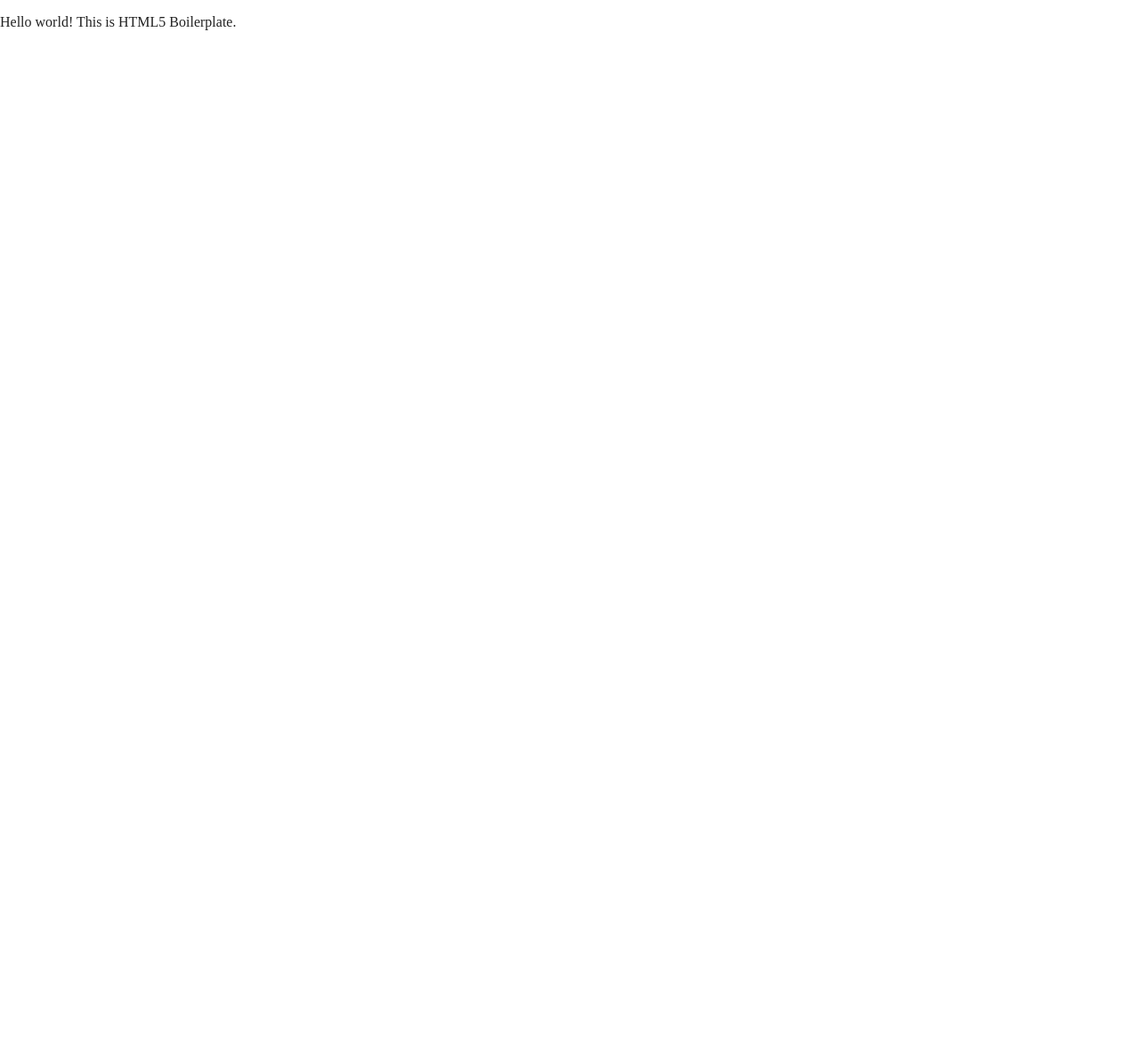
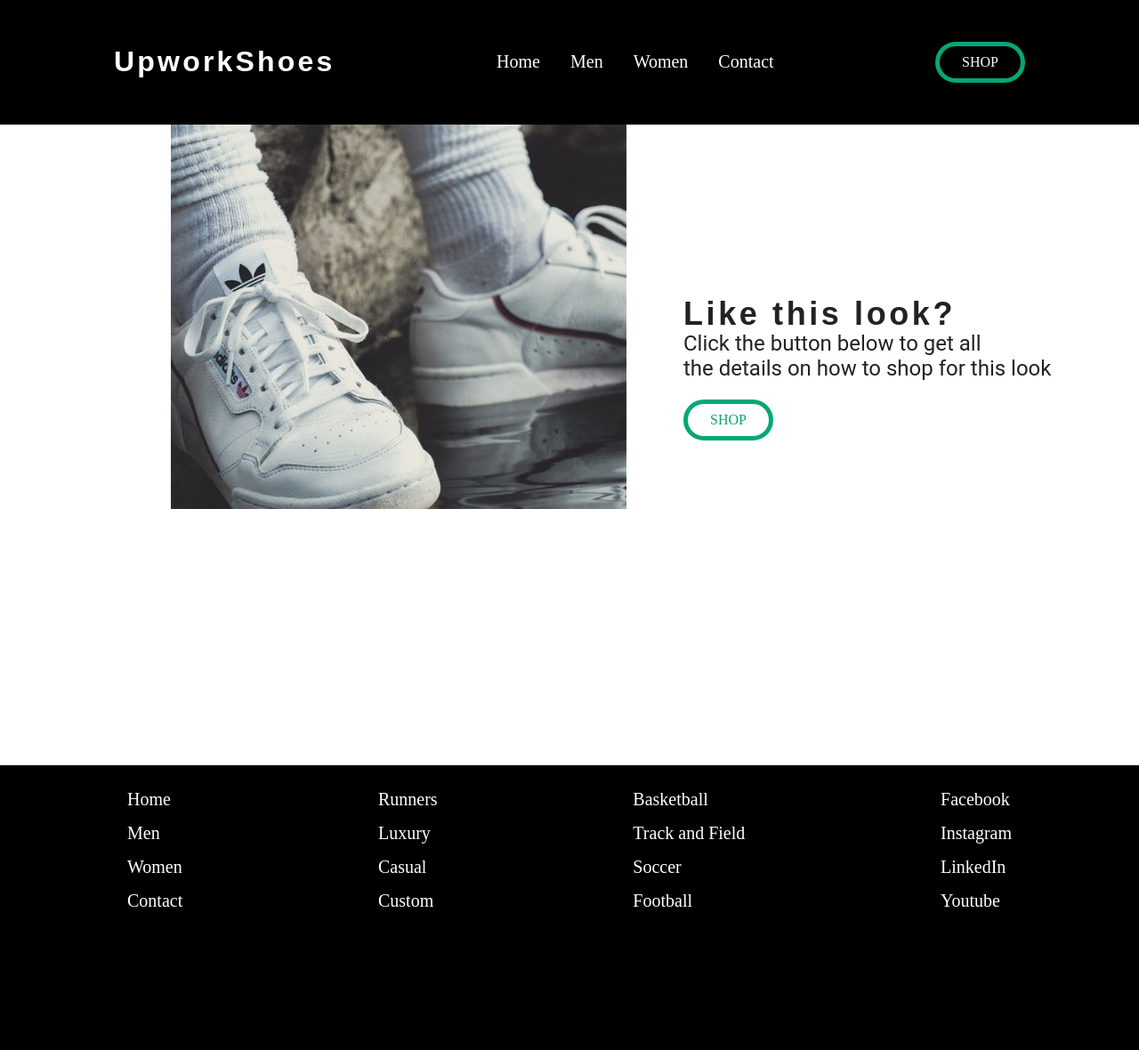
Before and after one commit to BaggioLo/VCT1125FinalProjectBaggioLo, a website built with Parcel: page womens.html in a window 1280 px wide. Shown: the whole page at 89% size. Before the commit the page ends 800 px from the top, so only its background shows below. Built offline with nearby package versions, Linux system fonts and the light colour scheme.

Commit message:
creating women's section

```diff
--- /dev/null
+++ b/css/womens.scss
@@ -0,0 +1,189 @@
+*{
+    margin: 0;
+    padding: 0;
+    box-sizing: border-box;
+}
+
+//****** STYLE GUIDE ******//
+
+//Color palette that I will be using for my website, not all colors will be used
+
+:root{
+    --green: #04a777;
+    --darkpurple: #291720;
+    --byzantium: #820263;
+    --rose: #d90368;
+    --orange: #f75c03;
+}
+
+//////Global font styles//////
+
+@font-face{
+    font-family: 'Roboto', sans-serif;
+    src: url(fonts/Roboto-regular.ttf);
+}
+
+@font-face{
+    font-family: 'BebasNeue-Regular', sans-serif;
+    src: url(fonts/BebasNeue-Regular.ttf);
+}
+
+// font for the headers
+
+h1{
+    font-family: 'BebasNeue-Regular', sans-serif;
+    letter-spacing: 0.1em;
+}
+
+h2{
+    font-family: 'BebasNeue-Regular', sans-serif;
+    letter-spacing: 0.1em;
+}
+
+h3{
+    font-family: 'BebasNeue-Regular', sans-serif;
+    letter-spacing: 0.1em;
+}
+
+// font for body text
+
+p{
+    font-family: 'Roboto', sans-serif;
+    font-size: 20px;
+}
+
+//***** Nav Bar *****//
+/* This is the styling for the nav bar,
+I have the logo on the far left called "UpworkShoes"
+the menu is in the center and there is a shop button to the right
+the menu items have a green hover to them */
+
+header{
+    display: flex;
+    justify-content: space-between;
+    align-items: center;
+    padding: 30px 10%;
+    background-color: black;
+    .logo{
+        color: white;
+    }
+    .nav-link{
+        list-style: none;
+        display: inline-block;
+        margin: 15px;
+        li{
+            padding: 30px 20px;
+        }
+        a{
+            transition: all 0.3s ease 0s;
+            text-decoration: none;
+            color: white;
+            font-size: 20px;
+        }
+        a:hover{
+            color: var(--green);
+            transition: all 0.8s ease 0s;
+        }
+    }
+    button{
+        padding: 9px 25px;
+        background-color: rgba(255, 255, 255, 0);
+        border: solid 5px var(--green);
+        border-radius: 50px;
+        color: white;
+        text-transform: uppercase;
+    }
+    button:hover{
+        color: var(--green);
+        background-color: var(--green);
+        transition: all 0.8s ease 0s;
+    }
+}
+
+//***** Banner Section *****//
+/*
+Banner section for women's page
+*/
+.banner{
+    height: 90vh;
+    width: 100%;
+    display: flex;
+    .item-feature-image{
+        width: 40%;
+        height: 60%;
+        background-image: url(../img/mens5.jpg);
+        background-size: cover;
+        background-repeat: no-repeat;
+        margin-left: 15%;
+    }
+    .item-feature-info{
+        margin-left: 5%;
+        margin-top: 15%;
+        h3{
+            font-size: 36px;
+        }
+        p{
+            font-size: 24px;
+        }
+        button{
+            padding: 9px 25px;
+            background-color: rgba(255, 255, 255, 0);
+            border: solid 5px var(--green);
+            border-radius: 50px;
+            color: var(--green);
+            text-transform: uppercase;
+            margin-top: 5%;
+        }
+        button:hover{
+            color: var(--green);
+            background-color: var(--green);
+            transition: all 0.8s ease 0s;
+        }
+    }
+}
+
+
+
+
+
+
+
+
+
+//***** Footer Styling *****//
+/*
+Not much to talk about for the footer,
+used css flexbox to space out the 4 nav links between each other
+I originally had the footer at 90vh but that was pretty excessive
+the links are still hovering with the same green hover effect
+and the background is black to go along with the header to keep
+the page unified
+*/
+
+footer{
+    height: 40vh;
+    width: 100%;
+    display: flex;
+    justify-content: space-between;
+    align-items: center;
+    padding: 0 10% 10% 10%;
+    background-color: black;
+
+    .footer-link{
+        list-style: none;
+        margin: 15px;
+        li{
+            padding: 30px 20px;
+        }
+        a{
+            transition: all 0.3s ease 0s;
+            text-decoration: none;
+            color: white;
+            font-size: 20px;
+        }
+        a:hover{
+            color: var(--green);
+            transition: all 0.8s ease 0s;
+        }
+    }
+}
--- a/womens.html
+++ b/womens.html
@@ -18,14 +18,136 @@
 
   <link rel="stylesheet" href="css/normalize.css">
   <link rel="stylesheet" href="css/main.css">
+  <link rel="stylesheet" href="css/womens.css">
 
   <meta name="theme-color" content="#fafafa">
 </head>
 
 <body>
 
+  <!-- Nav bar -->
+  <header>
+    <h1 class="logo">UpworkShoes</h1>
+    <nav>
+      <ul class="nav-list">
+        <li class="nav-link">
+          <a href="index.html">Home</a>
+        </li>
+        <li class="nav-link">
+          <a href="mens.html">Men</a>
+        </li>
+        <li class="nav-link">
+          <a href="womens.html">Women</a>
+        </li>
+        <li class="nav-link">
+          <a href="contact.html">Contact</a>
+        </li>
+      </ul>
+    </nav>
+    <a href="#"><button>Shop</button></a>
+  </header>
+
+   <!-- Banner Section -->
+
+  <section class="banner">
+    <div class="item-feature-image"></div>
+    </div>
+    <div class="item-feature-info">
+      <h3>Like this look?</h3>
+      <p>Click the button below to get all </br> the details on how to shop for this look</p>
+      <a href="#"><button>Shop</button></a>
+    </div>
+  </section>
+
+
+
+
+
+
+
+
+
+
+  <!-- Footer Section -->
+
+ <footer>
+
+  <nav class="footer-nav">
+    <ul class="footer-list">
+      <li class="footer-link">
+        <a href="#">Home</a>
+      </li>
+      <li class="footer-link">
+        <a href="mens.html">Men</a>
+      </li>
+      <li class="footer-link">
+        <a href="womens.html">Women</a>
+      </li>
+      <li class="footer-link">
+        <a href="contact.html">Contact</a>
+      </li>
+    </ul>
+  </nav>
+
+  <nav class="footer-nav">
+    <ul class="footer-list">
+      <li class="footer-link">
+        <a href="#">Runners</a>
+      </li>
+      <li class="footer-link">
+        <a href="#">Luxury</a>
+      </li>
+      <li class="footer-link">
+        <a href="#">Casual</a>
+      </li>
+      <li class="footer-link">
+        <a href="#">Custom</a>
+      </li>
+    </ul>
+  </nav>
+
+  <nav class="footer-nav">
+    <ul class="footer-list">
+      <li class="footer-link">
+        <a href="#">Basketball</a>
+      </li>
+      <li class="footer-link">
+        <a href="#">Track and Field</a>
+      </li>
+      <li class="footer-link">
+        <a href="#">Soccer</a>
+      </li>
+      <li class="footer-link">
+        <a href="#">Football</a>
+      </li>
+    </ul>
+  </nav>
+
+  <nav class="footer-nav">
+    <ul class="footer-list">
+      <li class="footer-link">
+        <a href="#">Facebook</a>
+      </li>
+      <li class="footer-link">
+        <a href="#">Instagram</a>
+      </li>
+      <li class="footer-link">
+        <a href="#">LinkedIn</a>
+      </li>
+      <li class="footer-link">
+        <a href="#">Youtube</a>
+      </li>
+    </ul>
+  </nav>
+
+</footer>
+
+
+
+
+
   <!-- Add your site or application content here -->
-  <p>Hello world! This is HTML5 Boilerplate.</p>
+
   <script src="js/vendor/modernizr-3.11.2.min.js"></script>
   <script src="js/plugins.js"></script>
   <script src="js/main.js"></script>
```
Also changed, not shown: css/womens.css (added), 1 other file.
